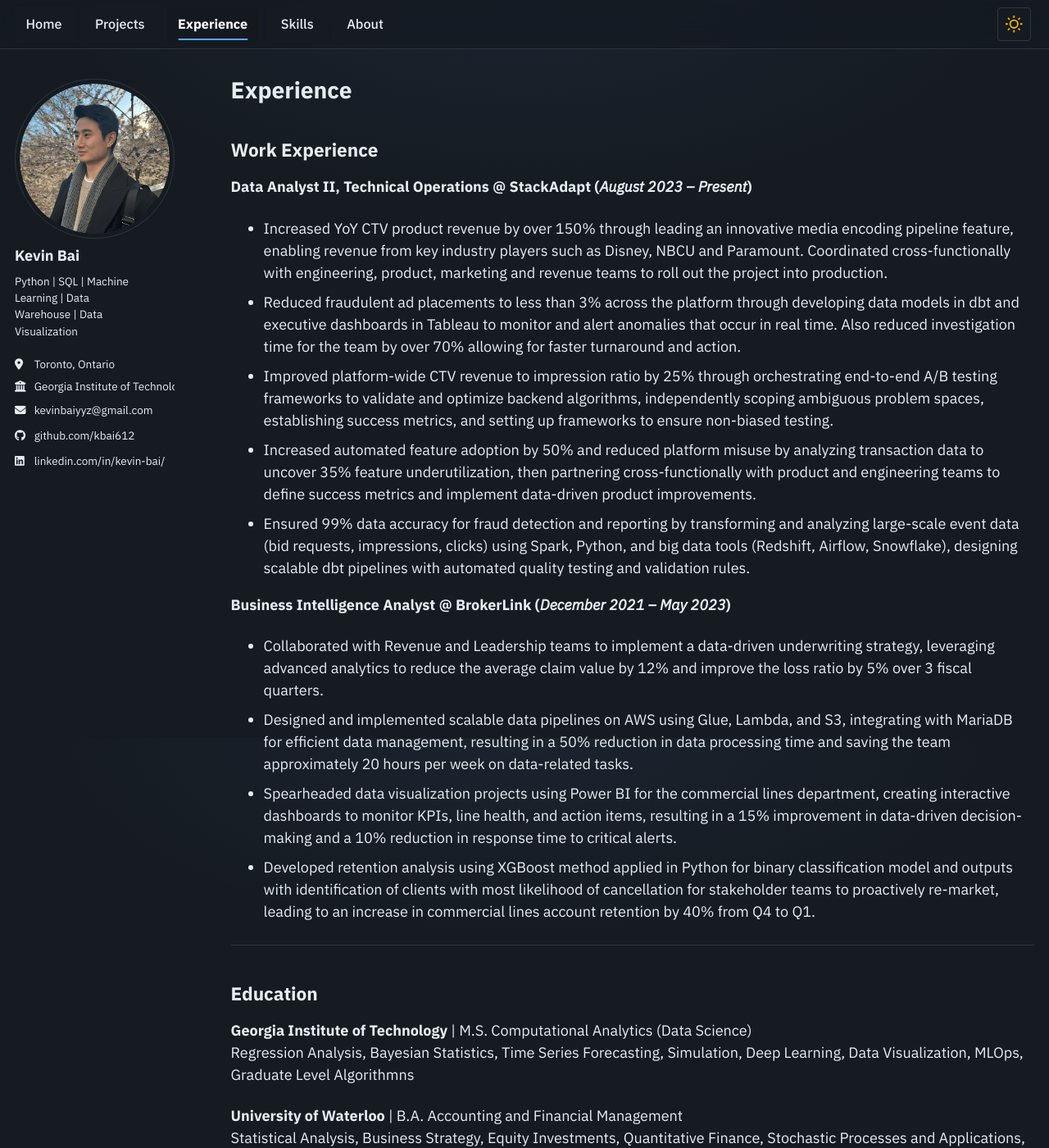
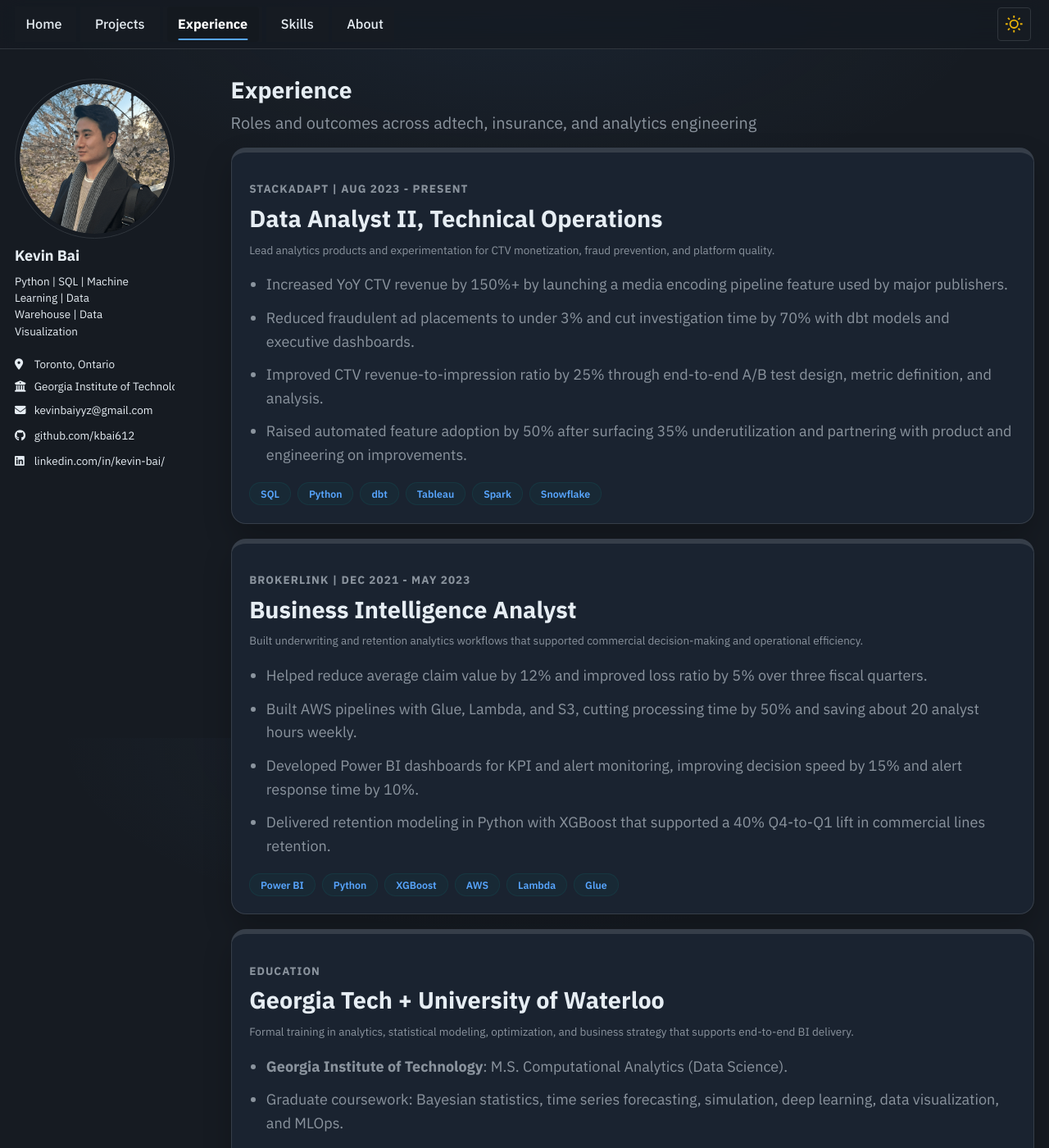
Before and after one commit to kbai612/WEBSITE, a Jekyll site: the page built from _pages/experience.md, in a window 1280 px wide and 1400 px high. Shown: the whole window at 82% size. Built offline with Jekyll 4.4.1, drawn with Linux system fonts in a browser that asks for light colours; some of the changed text lies outside the part shown.

Commit message:
Uniform card colors across site

```diff
--- a/_pages/experience.md
+++ b/_pages/experience.md
@@ -3,31 +3,84 @@ layout: archive
 permalink: /experience/
 title: "Experience"
 author_profile: true
+page_class: "archive--projects-cards"
 ---
 
-## Work Experience
+<section class="home-section projects-section">
+  <div class="home-section__header">
+    <h2>Roles and outcomes across adtech, insurance, and analytics engineering</h2>
+  </div>
 
-**Data Analyst II, Technical Operations @ StackAdapt (_August 2023 – Present_)**
--	Increased YoY CTV product revenue by over 150% through leading an innovative media encoding pipeline feature, enabling revenue from key industry players such as Disney, NBCU and Paramount. Coordinated cross-functionally with engineering, product, marketing and revenue teams to roll out the project into production.
--	Reduced fraudulent ad placements to less than 3% across the platform through developing data models in dbt and executive dashboards in Tableau to monitor and alert anomalies that occur in real time. Also reduced investigation time for the team by over 70% allowing for faster turnaround and action.
--	Improved platform-wide CTV revenue to impression ratio by 25% through orchestrating end-to-end A/B testing frameworks to validate and optimize backend algorithms, independently scoping ambiguous problem spaces, establishing success metrics, and setting up frameworks to ensure non-biased testing.
--	Increased automated feature adoption by 50% and reduced platform misuse by analyzing transaction data to uncover 35% feature underutilization, then partnering cross-functionally with product and engineering teams to define success metrics and implement data-driven product improvements.
--	Ensured 99% data accuracy for fraud detection and reporting by transforming and analyzing large-scale event data (bid requests, impressions, clicks) using Spark, Python, and big data tools (Redshift, Airflow, Snowflake), designing scalable dbt pipelines with automated quality testing and validation rules.
+  <div class="featured-work__grid projects-card-grid">
+    <article class="featured-card project-card project-card--dark">
+      <p class="featured-card__kicker">StackAdapt | Aug 2023 - Present</p>
+      <h3>Data Analyst II, Technical Operations</h3>
+      <p>Lead analytics products and experimentation for CTV monetization, fraud prevention, and platform quality.</p>
 
-**Business Intelligence Analyst @ BrokerLink (_December 2021 – May 2023_)**
--	Collaborated with Revenue and Leadership teams to implement a data-driven underwriting strategy, leveraging advanced analytics to reduce the average claim value by 12% and improve the loss ratio by 5% over 3 fiscal quarters.
--	Designed and implemented scalable data pipelines on AWS using Glue, Lambda, and S3, integrating with MariaDB for efficient data management, resulting in a 50% reduction in data processing time and saving the team approximately 20 hours per week on data-related tasks.
--	Spearheaded data visualization projects using Power BI for the commercial lines department, creating interactive dashboards to monitor KPIs, line health, and action items, resulting in a 15% improvement in data-driven decision-making and a 10% reduction in response time to critical alerts.
--	Developed retention analysis using XGBoost method applied in Python for binary classification model and outputs with identification of clients with most likelihood of cancellation for stakeholder teams to proactively re-market, leading to an increase in commercial lines account retention by 40% from Q4 to Q1.
+      <ul class="project-card__list">
+        <li>Increased YoY CTV revenue by 150%+ by launching a media encoding pipeline feature used by major publishers.</li>
+        <li>Reduced fraudulent ad placements to under 3% and cut investigation time by 70% with dbt models and executive dashboards.</li>
+        <li>Improved CTV revenue-to-impression ratio by 25% through end-to-end A/B test design, metric definition, and analysis.</li>
+        <li>Raised automated feature adoption by 50% after surfacing 35% underutilization and partnering with product and engineering on improvements.</li>
+      </ul>
 
----
+      <div class="project-card__footer">
+        <div class="home-chip-row">
+          <span class="home-chip">SQL</span>
+          <span class="home-chip">Python</span>
+          <span class="home-chip">dbt</span>
+          <span class="home-chip">Tableau</span>
+          <span class="home-chip">Spark</span>
+          <span class="home-chip">Snowflake</span>
+        </div>
+      </div>
+    </article>
 
-## Education
+    <article class="featured-card project-card project-card--sand">
+      <p class="featured-card__kicker">BrokerLink | Dec 2021 - May 2023</p>
+      <h3>Business Intelligence Analyst</h3>
+      <p>Built underwriting and retention analytics workflows that supported commercial decision-making and operational efficiency.</p>
 
-**Georgia Institute of Technology** | M.S. Computational Analytics (Data Science)
-Regression Analysis, Bayesian Statistics, Time Series Forecasting, Simulation, Deep Learning, Data Visualization, MLOps, Graduate Level Algorithmns
+      <ul class="project-card__list">
+        <li>Helped reduce average claim value by 12% and improved loss ratio by 5% over three fiscal quarters.</li>
+        <li>Built AWS pipelines with Glue, Lambda, and S3, cutting processing time by 50% and saving about 20 analyst hours weekly.</li>
+        <li>Developed Power BI dashboards for KPI and alert monitoring, improving decision speed by 15% and alert response time by 10%.</li>
+        <li>Delivered retention modeling in Python with XGBoost that supported a 40% Q4-to-Q1 lift in commercial lines retention.</li>
+      </ul>
 
-**University of Waterloo** | B.A. Accounting and Financial Management
-Statistical Analysis, Business Strategy, Equity Investments, Quantitative Finance, Stochastic Processes and Applications, Multivariable Calculus
+      <div class="project-card__footer">
+        <div class="home-chip-row">
+          <span class="home-chip">Power BI</span>
+          <span class="home-chip">Python</span>
+          <span class="home-chip">XGBoost</span>
+          <span class="home-chip">AWS</span>
+          <span class="home-chip">Lambda</span>
+          <span class="home-chip">Glue</span>
+        </div>
+      </div>
+    </article>
 
----
+    <article class="featured-card project-card project-card--mint">
+      <p class="featured-card__kicker">Education</p>
+      <h3>Georgia Tech + University of Waterloo</h3>
+      <p>Formal training in analytics, statistical modeling, optimization, and business strategy that supports end-to-end BI delivery.</p>
+
+      <ul class="project-card__list">
+        <li><strong>Georgia Institute of Technology</strong>: M.S. Computational Analytics (Data Science).</li>
+        <li>Graduate coursework: Bayesian statistics, time series forecasting, simulation, deep learning, data visualization, and MLOps.</li>
+        <li><strong>University of Waterloo</strong>: B.A. Accounting and Financial Management.</li>
+        <li>Foundation in statistical analysis, quantitative finance, and business strategy.</li>
+      </ul>
+
+      <div class="project-card__footer">
+        <div class="home-chip-row">
+          <span class="home-chip">Machine Learning</span>
+          <span class="home-chip">Statistics</span>
+          <span class="home-chip">Forecasting</span>
+          <span class="home-chip">Optimization</span>
+          <span class="home-chip">Data Visualization</span>
+        </div>
+      </div>
+    </article>
+  </div>
+</section>
--- a/_sass/layout/_page.scss
+++ b/_sass/layout/_page.scss
@@ -698,17 +698,6 @@
   &:nth-child(4) { animation-delay: 0.3s; }
 }
 
-.impact-card:first-child {
-  background: #fbfaf6;
-  border-color: rgba(16, 35, 62, 0.16);
-}
-
-.impact-card:first-child .impact-card__value,
-.impact-card:first-child .impact-card__label,
-.impact-card:first-child .impact-card__context {
-  color: #10233e;
-}
-
 .impact-card:nth-child(2) {
   background: #fbfaf6;
 }
@@ -910,17 +899,6 @@
   border-color: rgba(255, 255, 255, 0.12);
   background: #182535;
   box-shadow: 0 18px 34px rgba(0, 0, 0, 0.22);
-}
-
-[data-theme="dark"] .impact-card:first-child {
-  background: #11233a;
-  border-color: #11233a;
-}
-
-[data-theme="dark"] .impact-card:first-child .impact-card__value,
-[data-theme="dark"] .impact-card:first-child .impact-card__label,
-[data-theme="dark"] .impact-card:first-child .impact-card__context {
-  color: #f8fafc;
 }
 
 [data-theme="dark"] .recruiter-card__photo {
```
